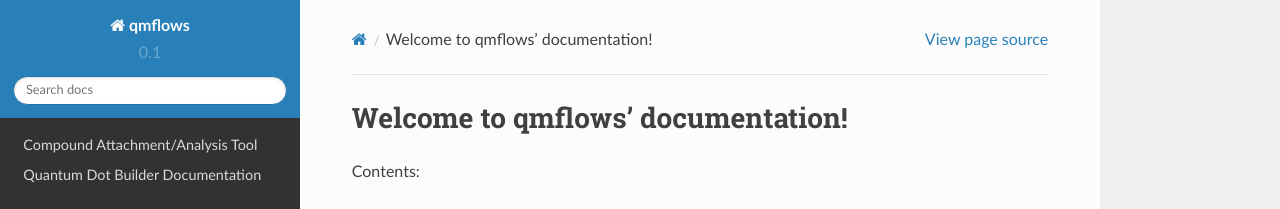
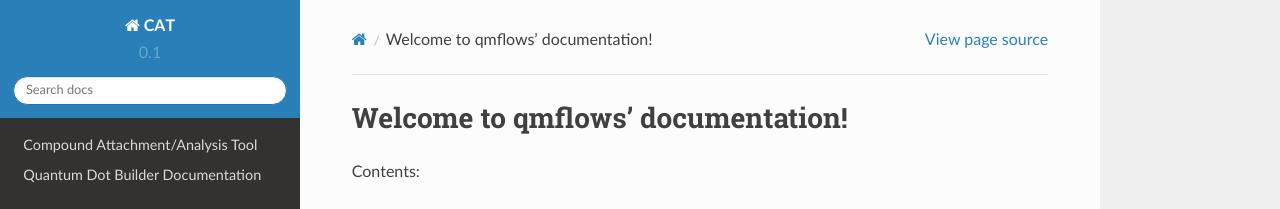
Before and after one commit to nlesc-nano/CAT, a Sphinx documentation site: the page built from docs/index.rst, in a window 1280 px wide. Shown: the top 209 px of the page. Built offline with Sphinx 7.4.7 and the Read the Docs theme 2.0.0, drawn with Linux system fonts in a browser that asks for light colours.

Commit message:
Update conf.py

```diff
--- a/docs/conf.py
+++ b/docs/conf.py
@@ -53,7 +53,7 @@ source_suffix = '.rst'
 master_doc = 'index'
 
 # General information about the project.
-project = 'qmflows'
+project = 'CAT'
 copyright = '2019, B. F. van Beek'
 author = 'B. F. van Beek'
 
@@ -180,8 +180,3 @@ texinfo_documents = [
 
 # Example configuration for intersphinx: refer to the Python standard library.
 intersphinx_mapping = {'https://docs.python.org/': None}
-
-rst_epilog = """
-.. |Package| replace:: :class:`~qmflows.packages.Package`
-.. |Settings| replace:: :class:`~qmwflows.Settings`
-"""
```
